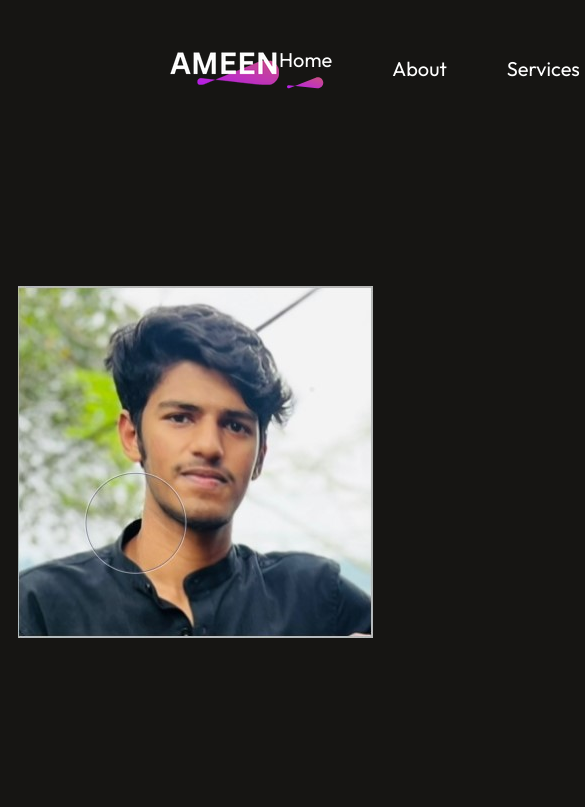
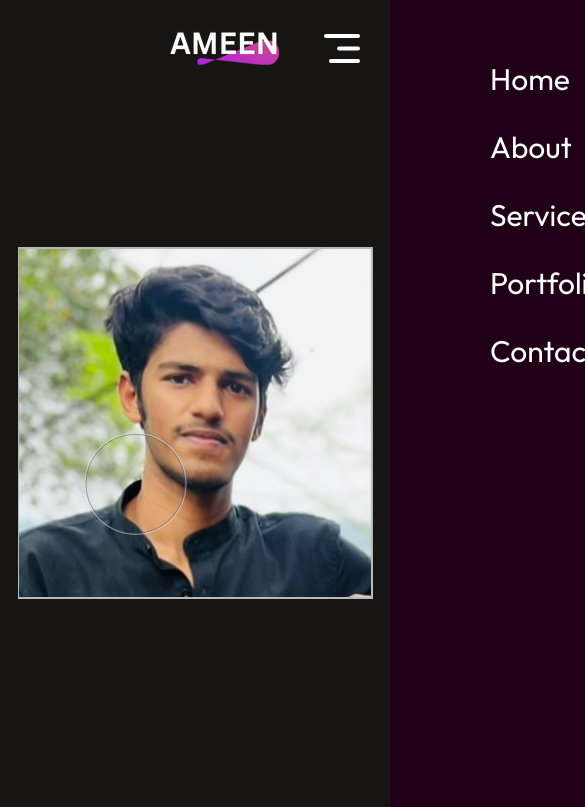
Before and after one commit to Ameen-K-Nejeeb/portfolio, a React (Vite) app in the folder protfolio/: page / in a window 390 px wide. Shown: the top 807 px of the page, 585 px wide, since content can reach past the window. Built offline with nearby package versions, Linux system fonts and the light colour scheme.

Commit message:
update : desktop display icon none

```diff
--- a/protfolio/src/components/Navbar/Navbar/Navbar.css
+++ b/protfolio/src/components/Navbar/Navbar/Navbar.css
@@ -27,7 +27,7 @@
     gap: 5px;
     cursor: pointer;
 }
-.nav-menu img{
+.nav-menu li img{
     display: flex;
     margin: auto;
 }
@@ -35,3 +35,48 @@
     text-decoration: none;
     color: white;
 }
+.nav-mob-close{
+    display: none;
+}
+.nav-mob-open{
+    display: none;
+}
+@media(max-width:768px){
+    .navbar{
+        margin: 20px 50px;
+    }
+    .nav-connect{
+        display: none;
+    }
+    .nav-mob-open{
+        display: block;
+        position: fixed;
+        right: 30px;
+    }
+    .nav-mob-close{
+        display: block;
+        position: relative;
+        top: 30px;
+        left: 290px;
+        width: 30px;
+    }
+    .nav-menu{
+        position: fixed;
+        flex-direction: column;
+        align-items: start;
+        top: 0;
+        gap: 30px;
+        background-color: #1F0016;
+        width: 350px;
+        height: 100%;
+        z-index: 2;
+        transition:right 0.5s;
+        right: -350px;
+    }
+    .nav-menu li{
+        font-size: 30px;
+        padding-left: 100px;
+        flex-direction: row;
+        gap: 20px;
+    }
+}
--- a/protfolio/src/components/Navbar/Navbar/Navbar.jsx
+++ b/protfolio/src/components/Navbar/Navbar/Navbar.jsx
@@ -1,19 +1,31 @@
-import React, { useState } from 'react'
+import React, { useRef, useState } from 'react'
 import './Navbar.css'
 import ameen from '../../../assets/AMEENn.png'
 import underline from '../../../assets/nav_underline.svg'
 import AnchorLink from 'react-anchor-link-smooth-scroll';
+import menu_open from '../../../assets/menu_open.svg'
+import menu_close from '../../../assets/menu_close.svg'
 
 const Navbar = () => {
 
 
   const [menu,setMenu] = useState("home");
+  const menuRef = useRef();
 
+  const open_Menu = ()=> {
+    menuRef.current.style.right="0";
+  }
+  const close_Menu = ()=> {
+    menuRef.current.style.right="-350px";
+  }
 
   return (
     <div className='Navbar'>
       <img src={ameen} alt="" />
-      <ul className="nav-menu">
+      <img src={menu_open} onClick={open_Menu} alt=""  className='nav-mob-open' />
+
+      <ul ref={menuRef} className="nav-menu">
+        <img src={menu_close} onClick={close_Menu} alt="" className='nav-mob-close' />
         <li><AnchorLink className='anchor-link'href='#home' ><p onClick={()=>setMenu("home")}>Home</p></AnchorLink>{menu=="home"?<img src={underline} alt='' /> : <></>}</li>
         <li><AnchorLink className='anchor-link' offset={50} href='#about' ><p onClick={()=>setMenu("about")}>About</p></AnchorLink>{menu=="about"?<img src={underline} alt='' /> : <></>}</li>
         <li><AnchorLink className='anchor-link' offset={50} href='#services' ><p onClick={()=>setMenu("services")}>Services</p></AnchorLink>{menu=="services"?<img src={underline} alt='' /> : <></>}</li>
```
